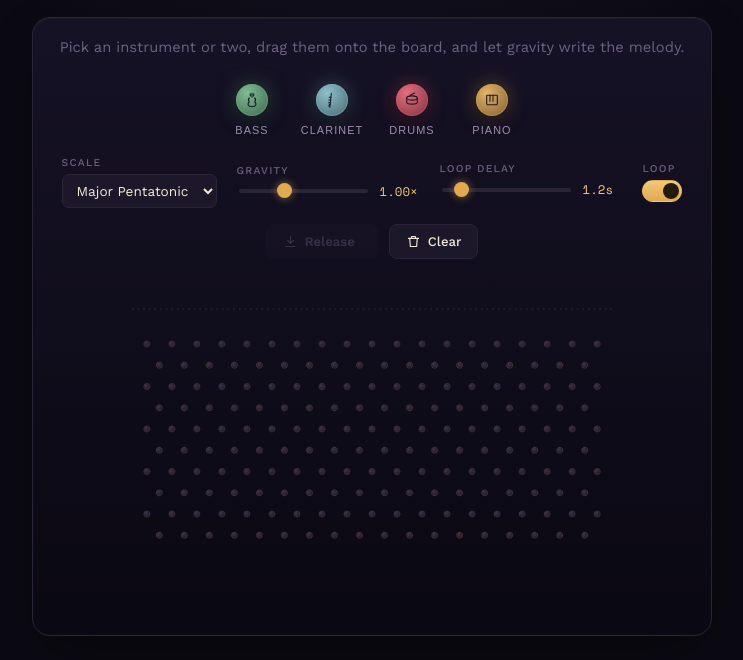
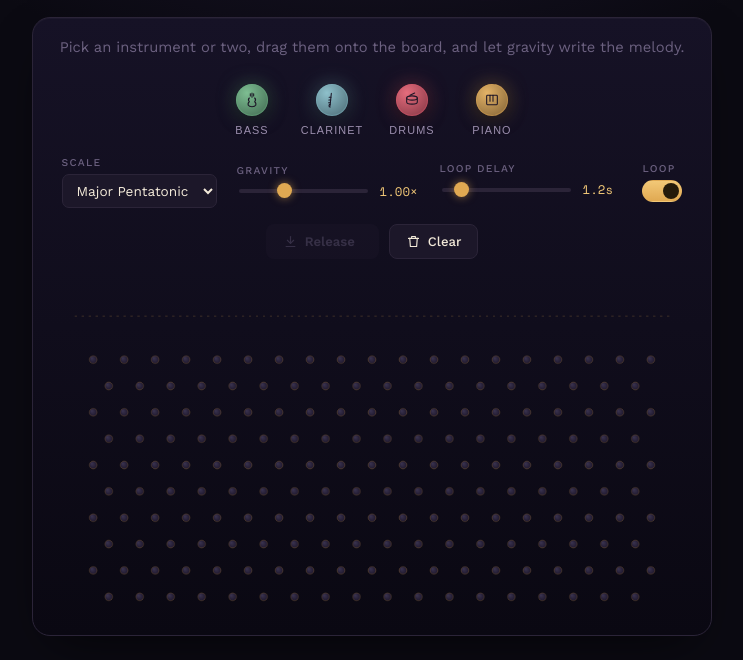
Before and after one commit to anjalitypes/jazz-drop, a plain HTML site: page index.html in a window 1280 px wide. Shown: the part 140-800 px from the top of the page, without its empty margins (268-1011 px from the left). Drawn offline with nearby package versions, Linux system fonts and the light colour scheme.

Commit message:
Keep peg size fixed; clip bottom rows instead of shrinking board when loops panel appears

```diff
--- a/index.html
+++ b/index.html
@@ -162,7 +162,7 @@
     flex:1;
     min-height:0;
     display:flex;
-    align-items:center;
+    align-items:flex-start;
     justify-content:center;
     overflow:hidden;
   }
@@ -190,11 +190,8 @@
   .loop-delay-toggle-row .ctrl:first-child{flex:1;min-width:0;}
   canvas{
     display:block;
-    max-width:100%;
-    max-height:100%;
-    width:auto;
+    width:100%;
     height:auto;
-    aspect-ratio:860/560;
     border-radius:13px;
     touch-action:none;
   }
```
